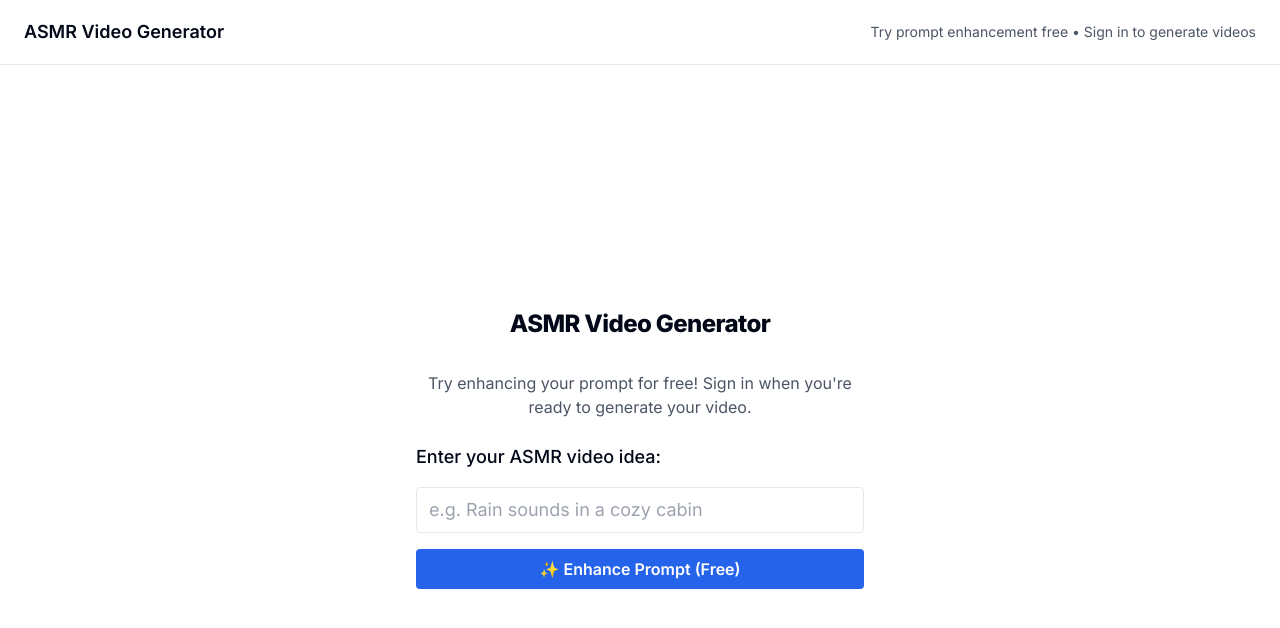
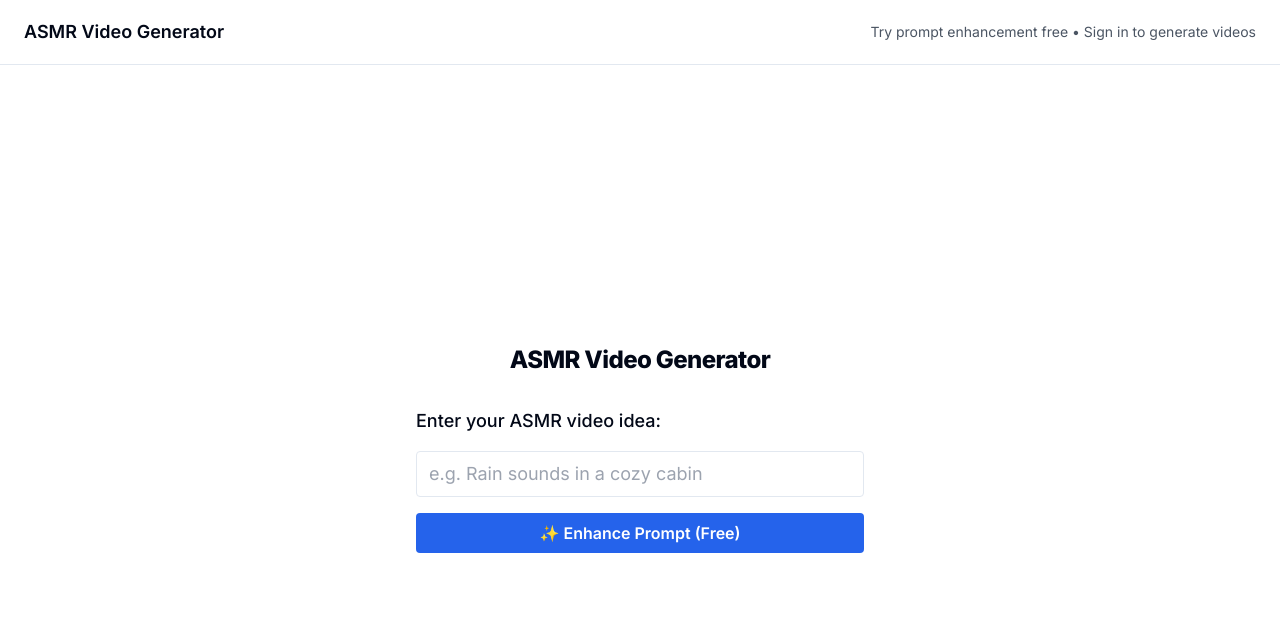
Before and after one commit to maggie-wiedner/ASMR-videos, a Next.js app: page / in a window 1280 px wide. Shown: the top 628 px of the page. Built offline with nearby package versions, Linux system fonts and the light colour scheme; no server answers.

Commit message:
Remove subtitle text from main page

```diff
--- a/app/page.tsx
+++ b/app/page.tsx
@@ -173,12 +173,7 @@ export default function HomePage() {
         ASMR Video Generator
       </h1>
 
-      {/* Show subtitle based on auth status */}
-      {!user && (
-        <p className="text-gray-600 mb-6 text-center max-w-md">
-          Try enhancing your prompt for free! Sign in when you're ready to generate your video.
-        </p>
-      )}
+
 
       {!enhancedPrompt && !showAuthForVideo && (
         <form onSubmit={handleSubmit} className="w-full max-w-md flex flex-col gap-4">
```
